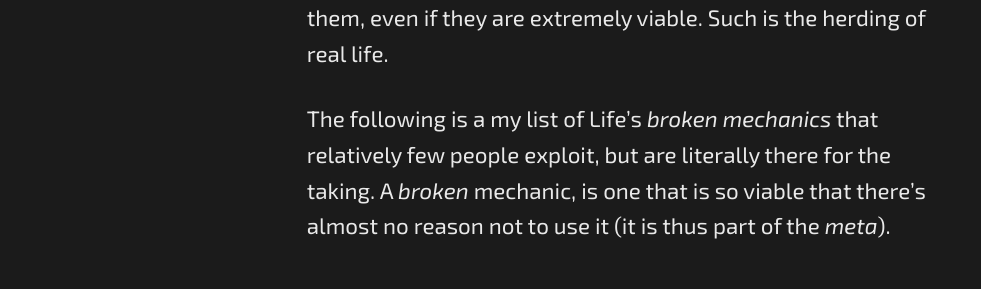
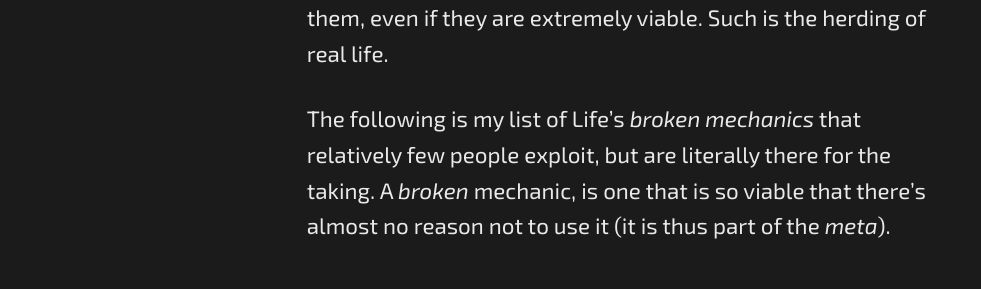
Before and after one commit to Kimeiga/life-of-kimeiga, a Jekyll site: the page built from _posts/2018-09-11-broken-mechanics.md, in a window 1280 px wide and 900 px high, scrolled down 1911 px. Shown: the part 155-444 px from the top of the window, without its empty margins (8-989 px from the left). Built offline with Jekyll 4.4.1, drawn with Linux system fonts in a browser that asks for light colours; nearby versions of some CDN libraries; comment, search, counter and statistics services are not loaded.

Commit message:
spellingggggg

```diff
--- a/_posts/2018-09-11-broken-mechanics.md
+++ b/_posts/2018-09-11-broken-mechanics.md
@@ -15,7 +15,7 @@ Ever competitive game has a *meta*. A meta is a set of playstyles that use the g
 
 Life, being a game, has a meta too! However, you will find that a low percentage of people play Life's meta, much lower than in any competitive game. This is because humans have a lot to lose in **real life**. We have families, reputations, and personal belongings. In a game, we have anonymity and few real world consequences for our actions, so we are free exploit mechanics as we wish. In real life, people are much more *risk-averse*, and will try to avoid doing things if not many other people are doing them, even if they are extremely viable. Such is the herding of real life.
 
-The following is a my list of Life's *broken mechanics* that relatively few people exploit, but are literally there for the taking. A *broken* mechanic, is one that is so viable that there's almost no reason not to use it (it is thus part of the *meta*).
+The following is my list of Life's *broken mechanics* that relatively few people exploit, but are literally there for the taking. A *broken* mechanic, is one that is so viable that there's almost no reason not to use it (it is thus part of the *meta*).
 
 ## 1. STEM Majors
 
```
